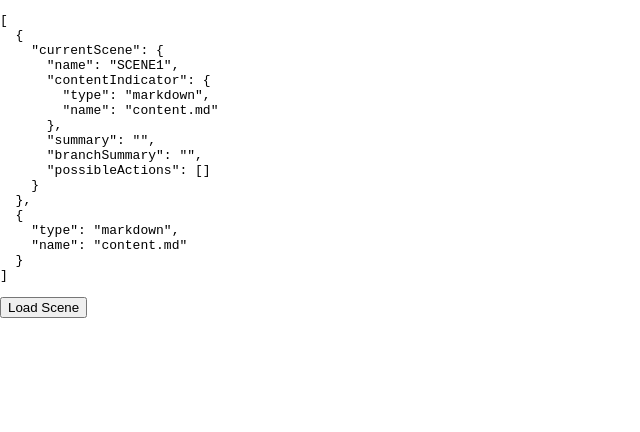
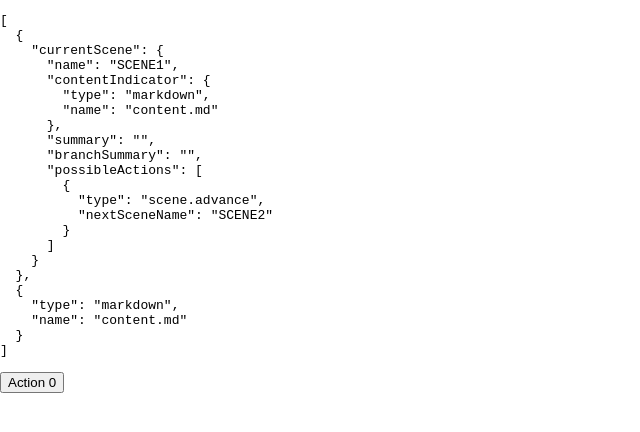
Before and after one commit to BrandonWilliamsCS/pathiverse, a React (Create React App) app: page / in a window 1280 px wide. Both pictures are taken after a click on the button "Load Scene". Shown: the top 432 px of the page, without its empty margins (0-640 px from the left). Built offline with nearby package versions, Linux system fonts and the light colour scheme.

Commit message:
Load initial scene, then use possibleActions

```diff
--- a/src/lib/system/world/Story.ts
+++ b/src/lib/system/world/Story.ts
@@ -2,6 +2,7 @@ import { Scene } from "../../Scene";
 
 export interface Story {
   name: string;
+  startSceneName: string;
   availableScenes: Scene[];
 }
 
--- a/src/screens/ConsumptionScreen/StoryViewer.tsx
+++ b/src/screens/ConsumptionScreen/StoryViewer.tsx
@@ -16,16 +16,30 @@ export const StoryViewer: React.FC<StoryViewerProps> = ({ story }) => {
   const loadScene = () => {
     const action: AdvanceSceneAction = {
       type: "scene.advance",
-      nextSceneName: "SCENE1",
+      nextSceneName: story.startSceneName,
     };
     actionHandler(action);
   };
   return (
     <>
       <pre>{JSON.stringify(data, null, 2)}</pre>
-      <button type="button" onClick={loadScene}>
-        Load Scene
-      </button>
+      {data ? (
+        data[0].currentScene.possibleActions.map((action, i) => (
+          <button
+            key={i}
+            type="button"
+            onClick={() => {
+              actionHandler(action);
+            }}
+          >
+            Action {i}
+          </button>
+        ))
+      ) : (
+        <button type="button" onClick={loadScene}>
+          Load Scene
+        </button>
+      )}
     </>
   );
 };
--- a/src/test-files/story.json
+++ b/src/test-files/story.json
@@ -1,5 +1,6 @@
 {
   "name": "Test Story 1",
+  "startSceneName": "SCENE1",
   "availableScenes": [
     {
       "name": "SCENE1",
@@ -9,7 +10,12 @@
       },
       "summary": "",
       "branchSummary": "",
-      "possibleActions": []
+      "possibleActions": [
+        {
+          "type": "scene.advance",
+          "nextSceneName": "SCENE2"
+        }
+      ]
     },
     {
       "name": "SCENE2",
@@ -19,7 +25,12 @@
       },
       "summary": "",
       "branchSummary": "",
-      "possibleActions": []
+      "possibleActions": [
+        {
+          "type": "scene.advance",
+          "nextSceneName": "SCENE1"
+        }
+      ]
     }
   ]
 }
```
